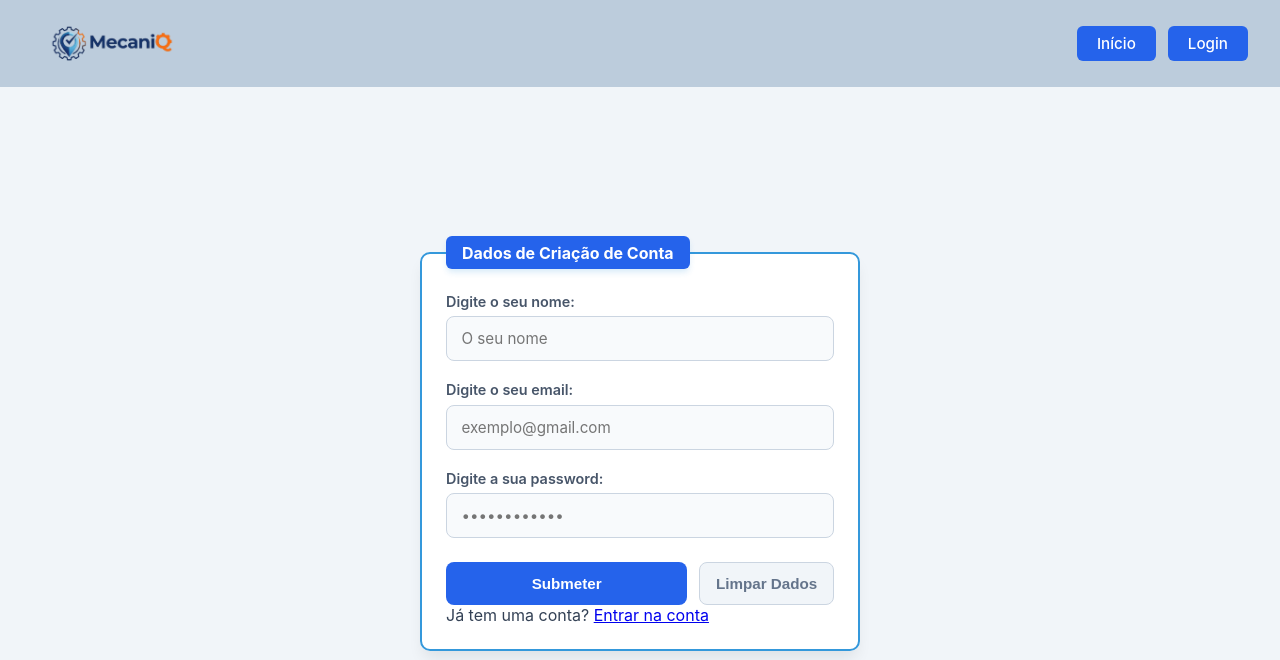
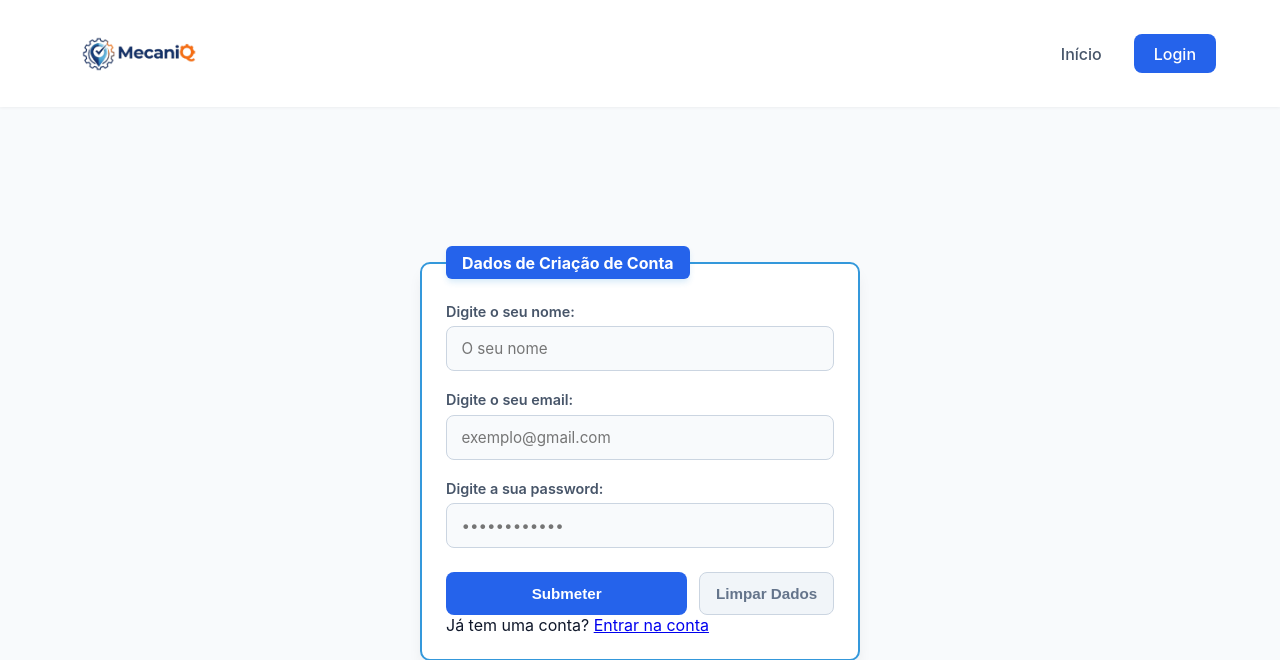
Before and after one commit to diogogonzaga/MecaniQ, a PHP site: page /account/create/ in a window 1280 px wide. Shown: the top 660 px of the page. Run offline with PHP 8.4, Linux system fonts and the light colour scheme.

Commit message:
Melhora login e create

```diff
--- a/account/create/index.html
+++ b/account/create/index.html
@@ -5,19 +5,30 @@
     <meta name="viewport" content="width=device-width, initial-scale=1.0">
     <title>MecaniQ - Login</title>
     <link rel="stylesheet" href="style.css">
+   <link rel="stylesheet" href="../../css/style.css">
+
 </head>
 <body>
 
+<header class="navbar-header">
   <nav class="navbar">
     <div class="logo">
-    <a href="../../index.html"><img src="../../images/logo_title_sem.png" alt="Logotipo"></a>
+      <a href="../../index.html">
+        <img src="../../images/logo_title_sem.png" alt="MecaniQ Logotipo">
+      </a>
     </div>
 
+    <!-- Menu Hamburguer para dispositivos moveis -->
+    <button class="menu-toggle" aria-label="Abrir Menu">
+      <i class="bi bi-list"></i>
+    </button>
+
     <div class="nav-links">
-    <a href="../../index.html" class="btn">Início</a>
-    <a href="../login/index.html" class="btn btn-active">Login</a>
+      <a href="../../index.html" class="nav-btn nav-btn-secondary">Início</a>
+      <a href="../login/" class="nav-btn nav-btn-primary">Login</a>
     </div>
   </nav>
+</header>
 
 <main class="login-container">
     <section id="login_card" class="login_card">
--- a/account/create/style.css
+++ b/account/create/style.css
@@ -18,7 +18,6 @@ body {
   display: flex;
   justify-content: space-between;
   align-items: center;
-  background-color: #BCCCDC;
   padding: 0rem 2rem;
   color: #ffffff;
   height: auto;
--- a/account/login/style.css
+++ b/account/login/style.css
@@ -18,7 +18,7 @@ body {
   display: flex;
   justify-content: space-between;
   align-items: center;
-  background-color: #BCCCDC;
+
   padding: 0rem 2rem;
   color: #ffffff;
   height: auto;
```
Also changed, not shown: account/login/index.html (+13 -3 lines). Lines whose indentation alone changed are shown as unchanged.
